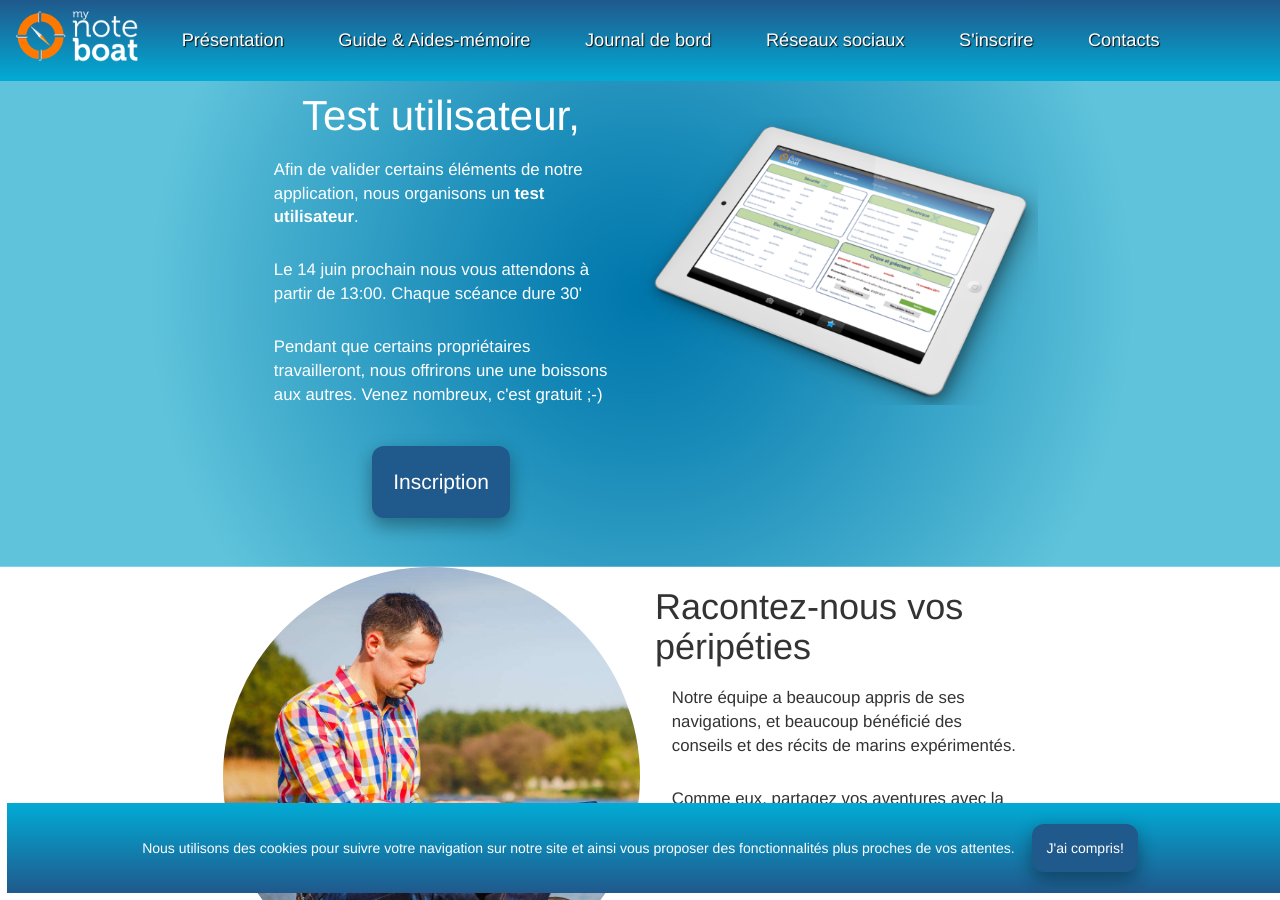
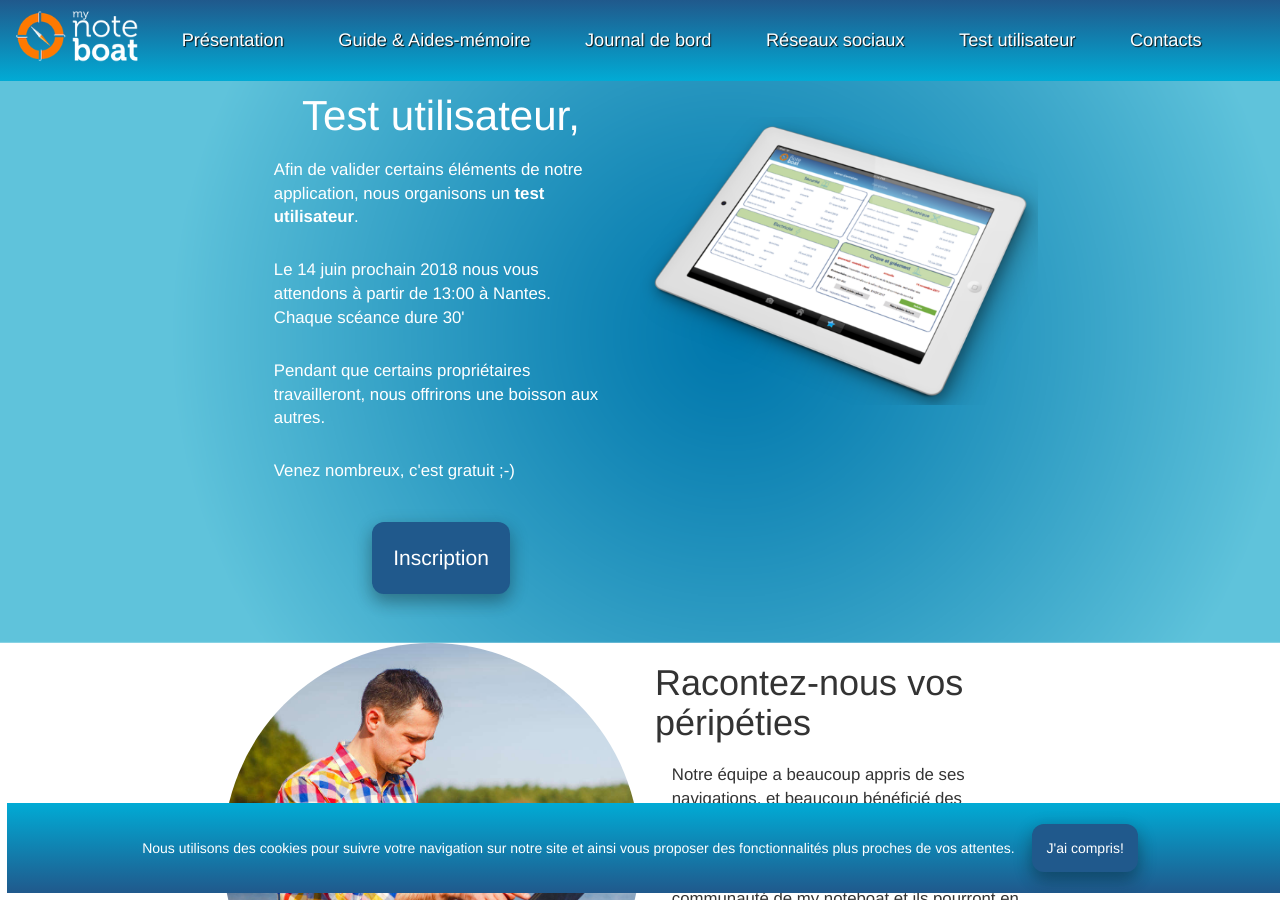
Before and after one commit to pjtiberghien/trial, a Jekyll site: the page built from docs/index.html, in a window 1280 px wide and 900 px high, scrolled down 2465 px. Built offline with Jekyll 4.4.1, drawn with Linux system fonts in a browser that asks for light colours; nearby versions of some CDN libraries.

Commit message:
UX
Other changes

```diff
--- a/docs/_includes/navbar.html
+++ b/docs/_includes/navbar.html
@@ -4,7 +4,7 @@
     <a href="{{ site.url }}/index.html#telecharger">Guide & Aides-mémoire</a>
     <a href="{{ site.url }}/blog">Journal de bord</a>
     <a href="{{ site.url }}/index.html#reseauxsociaux">Réseaux sociaux</a>
-    <a href="{{ site.url }}/index.html#inscription">S'inscrire</a>
+    <a href="{{ site.url }}/index.html#inscription">Test utilisateur</a>
     <a href="{{ site.url }}/index.html#contact">Contacts</a>
     <a href="javascript:void(0);" onclick="setTopNavVisibility()" title="Toggle Navigation Menu" id="topnavicon"
        class="icon"><i class="fa fa-bars"></i></a>
--- a/docs/index.html
+++ b/docs/index.html
@@ -81,8 +81,8 @@ description: My noteboat, une suite numérique pour mieux profiter de ses naviga
         <div class="col-sd-5 col-sd-offset-1 col-md-4 col-md-offset-2" id="programme">
             <h1>Test utilisateur,</h1>
             <p>Afin de valider certains éléments de notre application, nous organisons un  <strong>test utilisateur</strong>.</p>
-            <p>Le 14 juin prochain nous vous attendons à partir de 13:00.  Chaque scéance dure 30'</p>
-            <p>Pendant que certains propriétaires travailleront, nous offrirons une une boissons aux autres.  Venez nombreux, c'est gratuit ;-)</p>
+            <p>Le 14 juin prochain 2018 nous vous attendons à partir de 13:00 à Nantes.  Chaque scéance dure 30'</p>
+            <p>Pendant que certains propriétaires travailleront, nous offrirons une boisson aux autres.</p><p>Venez nombreux, c'est gratuit ;-)</p>
             <div id="bouton_download" class="bouton"><a href="https://doodle.com/poll/w2qxbzfbvkegwwaq" target="_blank">
                 <button>Inscription</button>
             </a></div>
```
